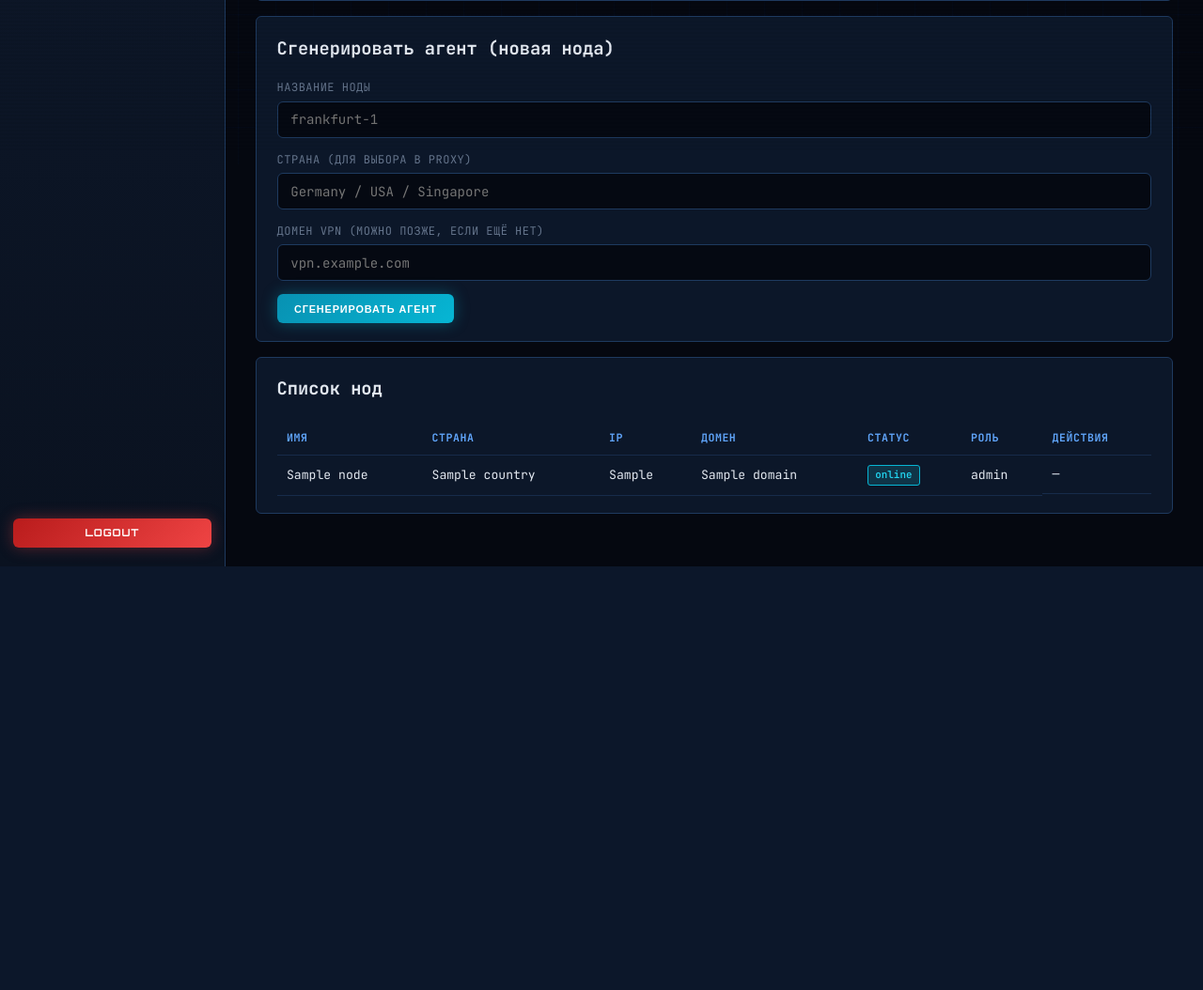
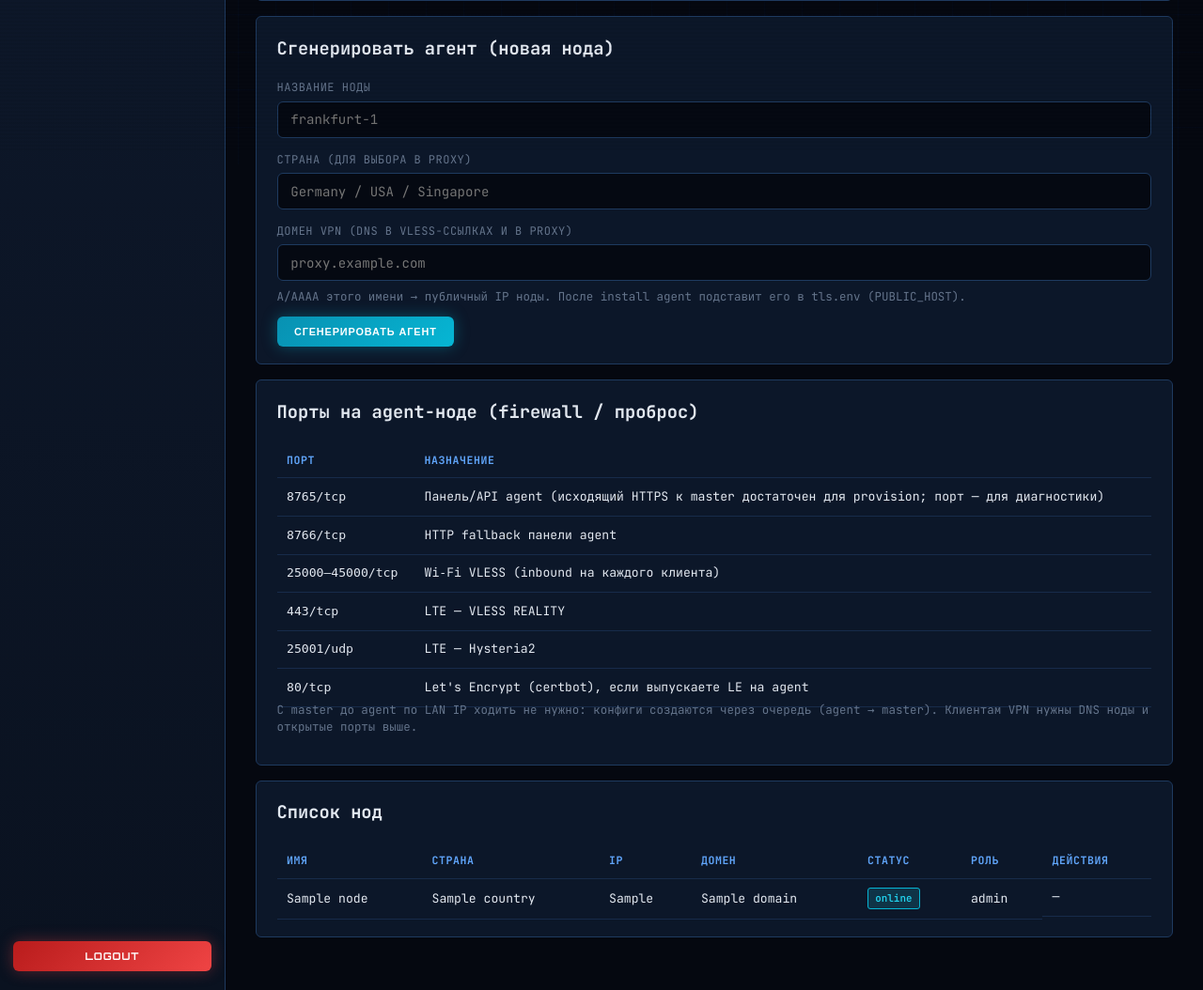
Before and after one commit to sweetpotatohack/vless-manager, a FastAPI app: template panel/app/templates/nodes.html in a window 1280 px wide. Shown: the part 638-1692 px from the top of the page at 94% size. Before the commit the page ends 1241 px from the top, so only its background shows below. Run offline with FastAPI, Linux system fonts and the light colour scheme; the template is opened without the code that fills it: most values are stand-ins (such as "Sample title", 1, 10 or a date in 2020); parts of the project's set-up code (start-up, migrations or seed data) failed here and were passed over.

Commit message:
Use agent VPN domain for Proxy display and VLESS host.
Preserve panel DNS on register, set PUBLIC_HOST on agent, show port memo on Nodes, and label DNS in Proxy UI.

Co-authored-by: Cursor <cursoragent@cursor.com>

```diff
--- a/panel/app/main.py
+++ b/panel/app/main.py
@@ -49,6 +49,7 @@ from app.services.cert_actions import (
 from app.services.certs import all_cert_status
 from app.services.settings import get_settings
 from app.services.master_url import get_master_public_url
+from app.services.nodes_helpers import node_vpn_host
 from app.services.ports import port_status
 from app.services.provision import (
     ProvisionResult,
@@ -75,6 +76,7 @@ REPO_PANEL = APP_DIR.parent
 REPO_ROOT = REPO_PANEL.parent
 templates = Jinja2Templates(directory=str(APP_DIR / "templates"))
 templates.env.autoescape = True
+templates.env.globals["node_vpn_host"] = node_vpn_host
 
 app = FastAPI(title=APP_TITLE)
 app.mount("/static", StaticFiles(directory=str(APP_DIR / "static")), name="static")
@@ -329,8 +331,14 @@ def nodes_generate_agent(
     _: None = Depends(require_form_csrf),
     name: str = Form(...),
     country: str = Form(...),
-    domain: str = Form(""),
+    domain: str = Form(...),
 ):
+    domain = domain.strip().lower()
+    if not domain or domain.endswith(".local"):
+        return RedirectResponse(
+            "/nodes?err=" + quote("Укажите DNS домен VPN (A/AAAA на IP ноды)"),
+            status_code=303,
+        )
     slug = re.sub(r"[^a-z0-9]+", "-", name.lower()).strip("-")[:60] or secrets.token_hex(4)
     if db.query(Node).filter(Node.slug == slug).first():
         slug = f"{slug}-{secrets.token_hex(3)}"
@@ -338,7 +346,7 @@ def nodes_generate_agent(
     node = Node(
         name=name.strip(),
         slug=slug,
-        domain=(domain.strip() or f"{slug}.local"),
+        domain=domain,
         region=country.strip(),
         country=country.strip(),
         public_ip="",
@@ -431,8 +439,11 @@ def proxy_list(
     )
     if not nodes:
         nodes = db.query(Node).filter(Node.is_active.is_(True)).order_by(Node.name).all()
+    from sqlalchemy.orm import joinedload
+
     users = (
         db.query(ProxyUser)
+        .options(joinedload(ProxyUser.node))
         .order_by(ProxyUser.created_at.desc())
         .limit(100)
         .all()
@@ -569,7 +580,7 @@ async def proxy_create(
         wifi_port=result.wifi_port,
         uuid=result.uuid,
         exit_country=node.country or node.region,
-        exit_ip=node.public_ip or "",
+        exit_ip=node_vpn_host(node),
     )
     db.add(pu)
     db.commit()
@@ -1028,8 +1039,11 @@ async def api_nodes_register(request: Request, db: Session = Depends(get_db)):
     if not node:
         raise HTTPException(404, "Unknown token")
     node.public_ip = (body.get("public_ip") or node.public_ip or "").strip()
-    if body.get("domain"):
-        node.domain = body["domain"].strip()
+    incoming_domain = (body.get("domain") or "").strip()
+    if incoming_domain:
+        placeholder = f"{node.slug}.local"
+        if not node.domain or node.domain.endswith(".local") or node.domain == placeholder:
+            node.domain = incoming_domain
     if body.get("country") and not node.country:
         node.country = body["country"].strip()
     api_base = (body.get("api_base") or "").strip()
@@ -1041,7 +1055,24 @@ async def api_nodes_register(request: Request, db: Session = Depends(get_db)):
     node.is_active = True
     node.last_seen = datetime.utcnow()
     db.commit()
-    return {"ok": True, "node_id": node.id, "name": node.name}
+    return {
+        "ok": True,
+        "node_id": node.id,
+        "name": node.name,
+        "vpn_domain": node.domain,
+    }
+
+
+@app.get("/api/v1/agent/node-config")
+def api_agent_node_config(request: Request, db: Session = Depends(get_db)):
+    node = _agent_node_from_request(request, db)
+    if not node:
+        raise HTTPException(403, "Invalid agent token")
+    return {
+        "vpn_domain": node.domain,
+        "country": node.country or node.region,
+        "name": node.name,
+    }
 
 
 @app.post("/api/v1/nodes/install-failed")
--- a/panel/app/services/agent_script.py
+++ b/panel/app/services/agent_script.py
@@ -59,8 +59,6 @@ fi
 LOCAL_IP="$(hostname -I 2>/dev/null | awk '{{for(i=1;i<=NF;i++) if($i!~/^127\\./) {{print $i; exit}}}}')"
 PUBLIC_IP="$(curl -4 -fsS --max-time 10 https://api.ipify.org 2>/dev/null || curl -4 -fsS --max-time 10 https://ifconfig.me/ip 2>/dev/null || true)"
 PUBLIC_IP="${{VLESS_AGENT_PUBLIC_IP:-${{PUBLIC_IP:-$LOCAL_IP}}}}"
-DOMAIN="$(hostname -f 2>/dev/null || echo "$PUBLIC_IP")"
-
 MASTER_HOST="${{MASTER#https://}}"; MASTER_HOST="${{MASTER_HOST#http://}}"; MASTER_HOST="${{MASTER_HOST%%:*}}"
 MASTER_IP="$(getent ahostsv4 "$MASTER_HOST" 2>/dev/null | awk '{{print $1; exit}}' || true)"
 REPORT_IP="$PUBLIC_IP"
@@ -71,9 +69,16 @@ API_HOST="${{VLESS_AGENT_API_HOST:-${{PUBLIC_IP:-$LOCAL_IP}}}}"
 API_BASE="http://${{API_HOST}}:8765"
 
 echo "Регистрация на master..."
-curl -fsSL -X POST "$MASTER/api/v1/nodes/register" \\
+REG_BODY="{{\\"token\\":\\"$NODE_TOKEN\\",\\"public_ip\\":\\"$REPORT_IP\\",\\"api_base\\":\\"$API_BASE\\"}}"
+REG_RESP="$(curl -fsSL -X POST "$MASTER/api/v1/nodes/register" \\
   -H "Content-Type: application/json" \\
-  -d "{{\\"token\\":\\"$NODE_TOKEN\\",\\"public_ip\\":\\"$REPORT_IP\\",\\"domain\\":\\"$DOMAIN\\",\\"api_base\\":\\"$API_BASE\\",\\"country\\":\\"\\"}}"
+  -d "$REG_BODY")"
+echo "$REG_RESP"
+VPN_DOMAIN="$(printf '%s' "$REG_RESP" | python3 -c "import json,sys; print(json.load(sys.stdin).get('vpn_domain',''))" 2>/dev/null || true)"
+if [[ -n "$VPN_DOMAIN" && -f /opt/vless-manager/vless_manager.sh ]]; then
+  echo "VLESS DNS (из панели master): $VPN_DOMAIN"
+  bash /opt/vless-manager/vless_manager.sh cli set-public-host "$VPN_DOMAIN" || true
+fi
 
 echo ""
 echo "=== Службы (autostart) ==="
--- a/panel/app/templates/nodes.html
+++ b/panel/app/templates/nodes.html
@@ -36,10 +36,27 @@
     <input type="text" name="name" required placeholder="frankfurt-1">
     <label>Страна (для выбора в Proxy)</label>
     <input type="text" name="country" required placeholder="Germany / USA / Singapore">
-    <label>Домен VPN (можно позже, если ещё нет)</label>
-    <input type="text" name="domain" placeholder="vpn.example.com">
+    <label>Домен VPN (DNS в VLESS-ссылках и в Proxy)</label>
+    <input type="text" name="domain" required placeholder="proxy.example.com">
+    <p class="hint">A/AAAA этого имени → публичный IP ноды. После install agent подставит его в tls.env (PUBLIC_HOST).</p>
     <button type="submit" class="btn btn-cyan btn-lg">Сгенерировать агент</button>
   </form>
+</div>
+
+<div class="card">
+  <h3 style="margin-top:0">Порты на agent-ноде (firewall / проброс)</h3>
+  <table>
+    <thead><tr><th>Порт</th><th>Назначение</th></tr></thead>
+    <tbody>
+      <tr><td><code>8765/tcp</code></td><td>Панель/API agent (исходящий HTTPS к master достаточен для provision; порт — для диагностики)</td></tr>
+      <tr><td><code>8766/tcp</code></td><td>HTTP fallback панели agent</td></tr>
+      <tr><td><code>25000–45000/tcp</code></td><td>Wi‑Fi VLESS (inbound на каждого клиента)</td></tr>
+      <tr><td><code>443/tcp</code></td><td>LTE — VLESS REALITY</td></tr>
+      <tr><td><code>25001/udp</code></td><td>LTE — Hysteria2</td></tr>
+      <tr><td><code>80/tcp</code></td><td>Let's Encrypt (certbot), если выпускаете LE на agent</td></tr>
+    </tbody>
+  </table>
+  <p class="hint">С master до agent по LAN IP ходить не нужно: конфиги создаются через очередь (agent → master). Клиентам VPN нужны DNS ноды и открытые порты выше.</p>
 </div>
 
 <div class="card">
--- a/panel/app/templates/proxy_detail.html
+++ b/panel/app/templates/proxy_detail.html
@@ -8,7 +8,7 @@
 <p style="color:var(--muted)">
   Нода: {{ node.name }} · {{ node.domain }} ·
   выход: <strong>{{ user.exit_country or node.country }}</strong>,
-  IP <strong>{{ user.exit_ip or node.public_ip }}</strong>
+  DNS <strong>{{ node_vpn_host(node) or user.exit_ip }}</strong>
 </p>
 
 {% if user.hysteria_url %}
```
Also changed, not shown: panel/app/services/agent_worker.py (+25 -0 lines), panel/app/services/nodes_helpers.py (added, +13 -0 lines), panel/app/templates/proxy.html (+5 -5 lines), 1 other file.
